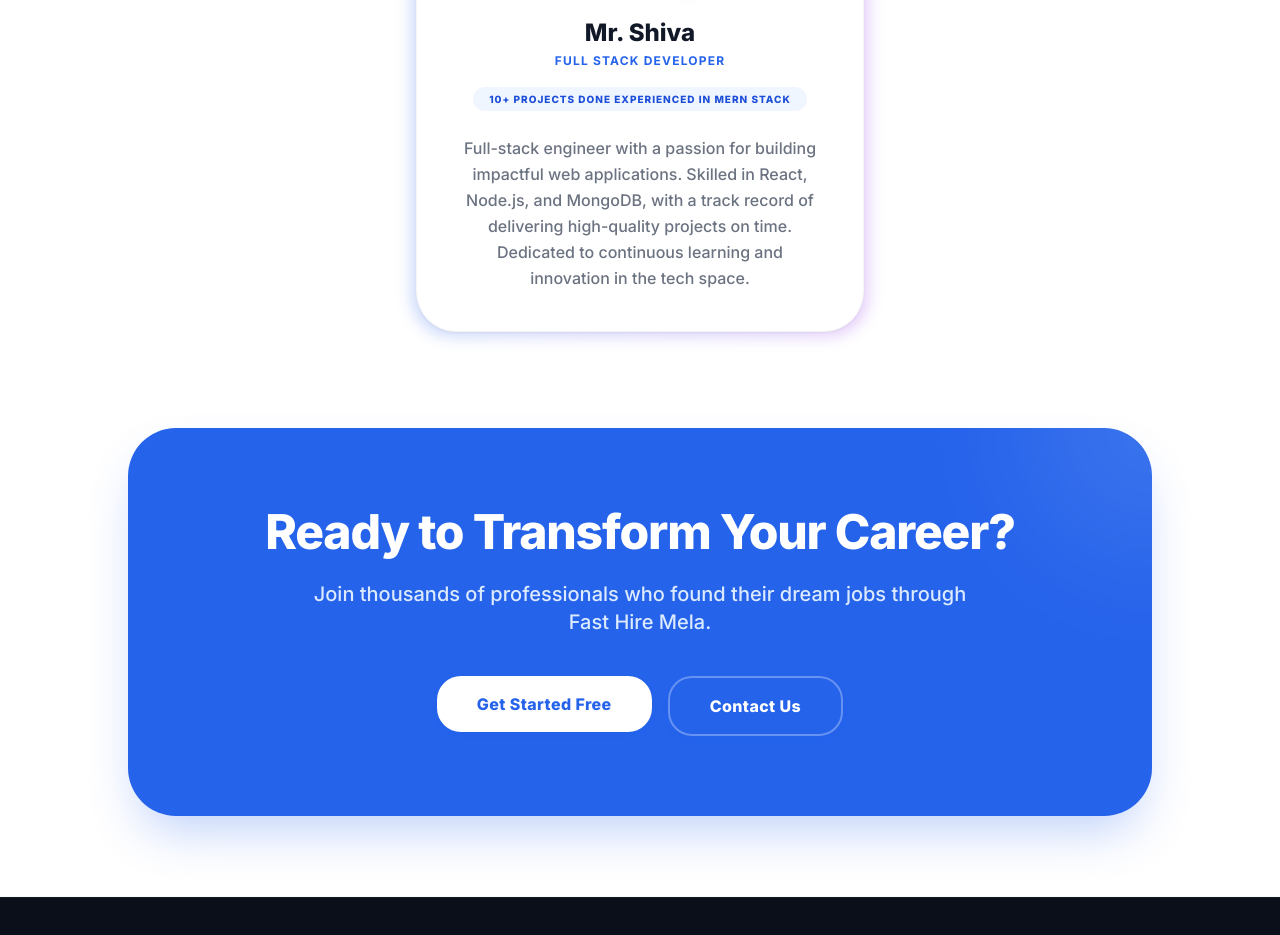
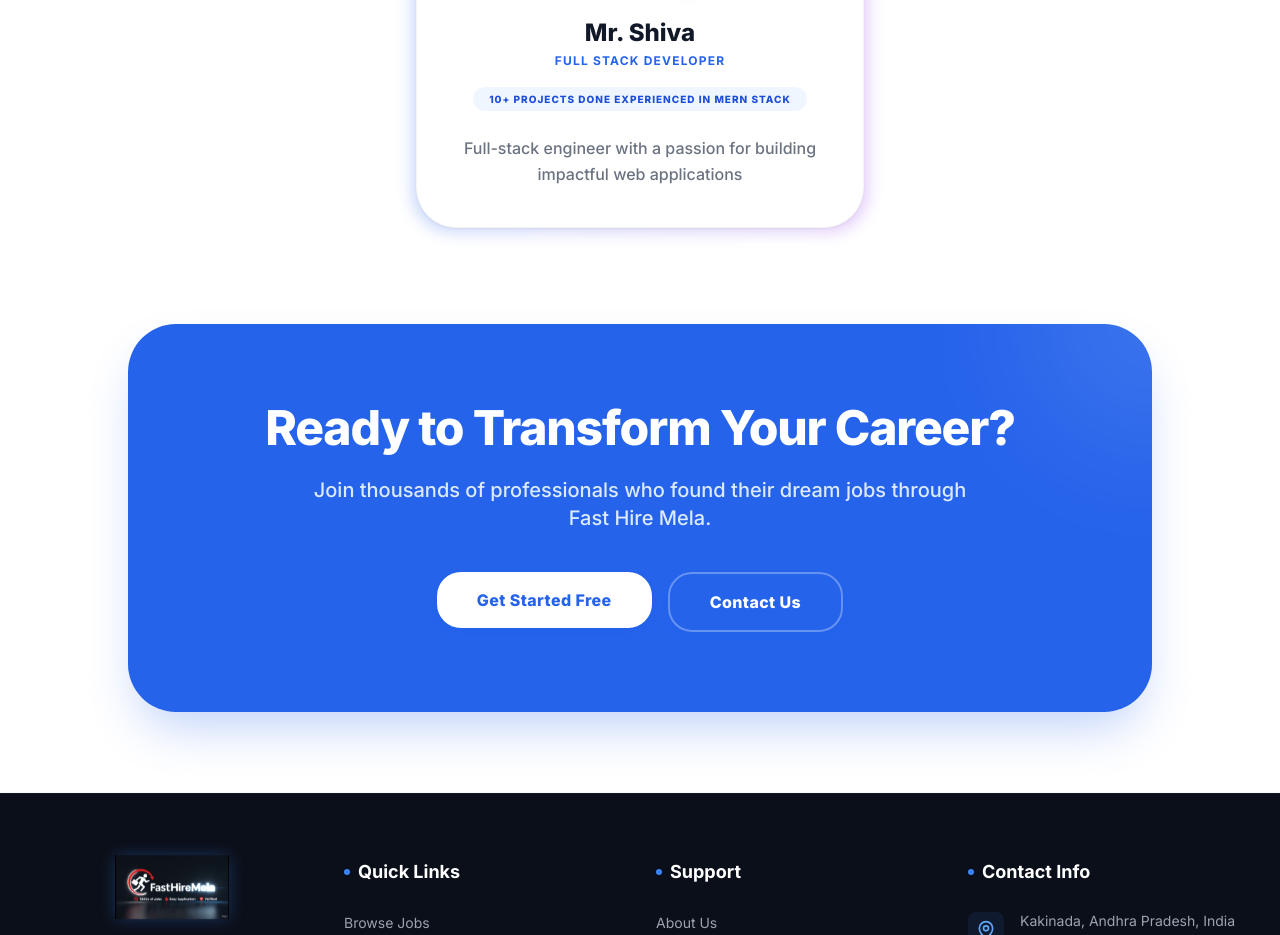
Before and after one commit to msd131102/Fast-Hire-Mela, a React (Vite) app in the folder frontend/: page /about in a window 1280 px wide. Shown: the part 2480-3415 px from the top of the page. Built offline with nearby package versions, Linux system fonts and the light colour scheme.

Commit message:
about updated

```diff
--- a/frontend/src/pages/About.jsx
+++ b/frontend/src/pages/About.jsx
@@ -168,7 +168,7 @@ const About = () => {
                 10+ projects done experienced in MERN stack
               </div>
               <p className="text-gray-500 leading-relaxed font-medium">
-                Full-stack engineer with a passion for building impactful web applications. Skilled in React, Node.js, and MongoDB, with a track record of delivering high-quality projects on time. Dedicated to continuous learning and innovation in the tech space.
+                Full-stack engineer with a passion for building impactful web applications
               </p>
             </div>
           </div>
```
